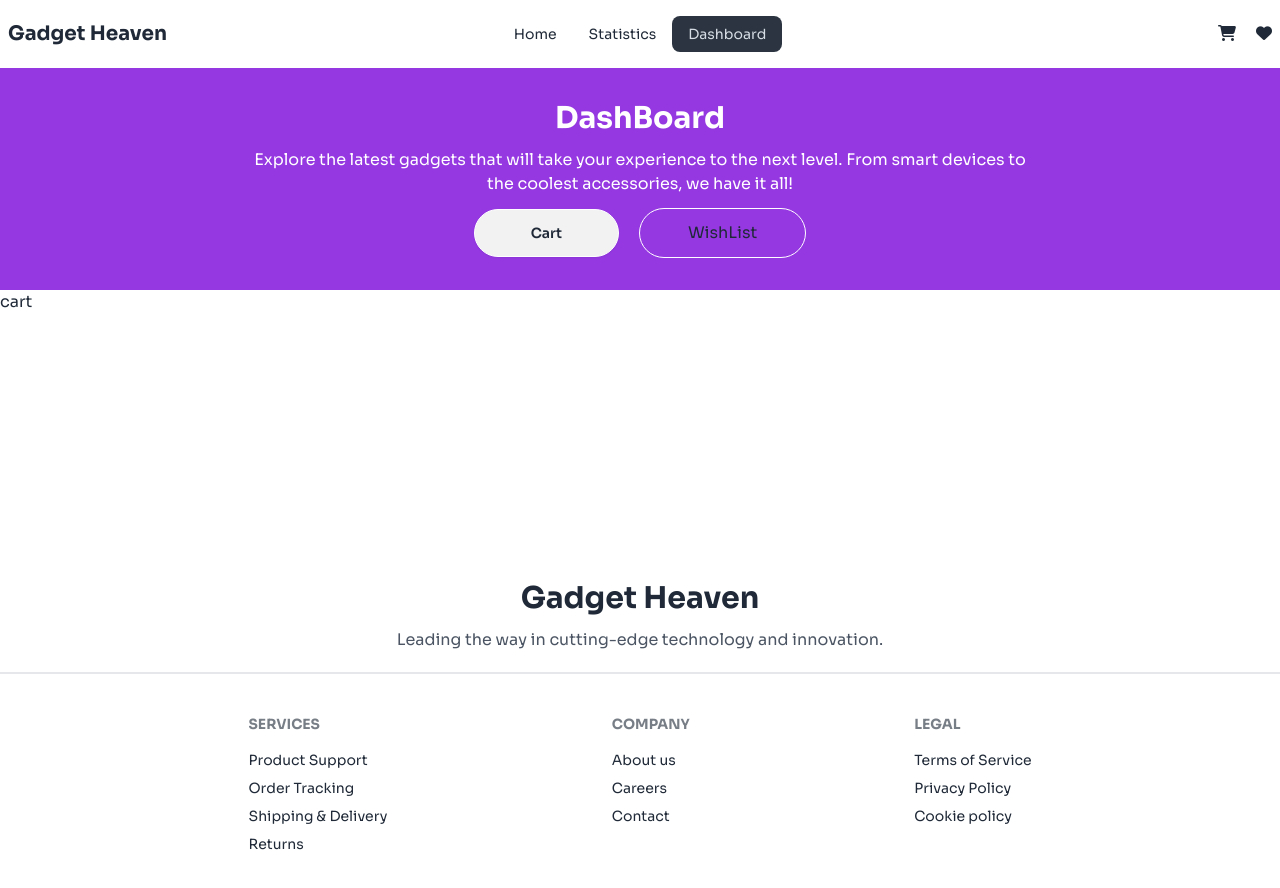
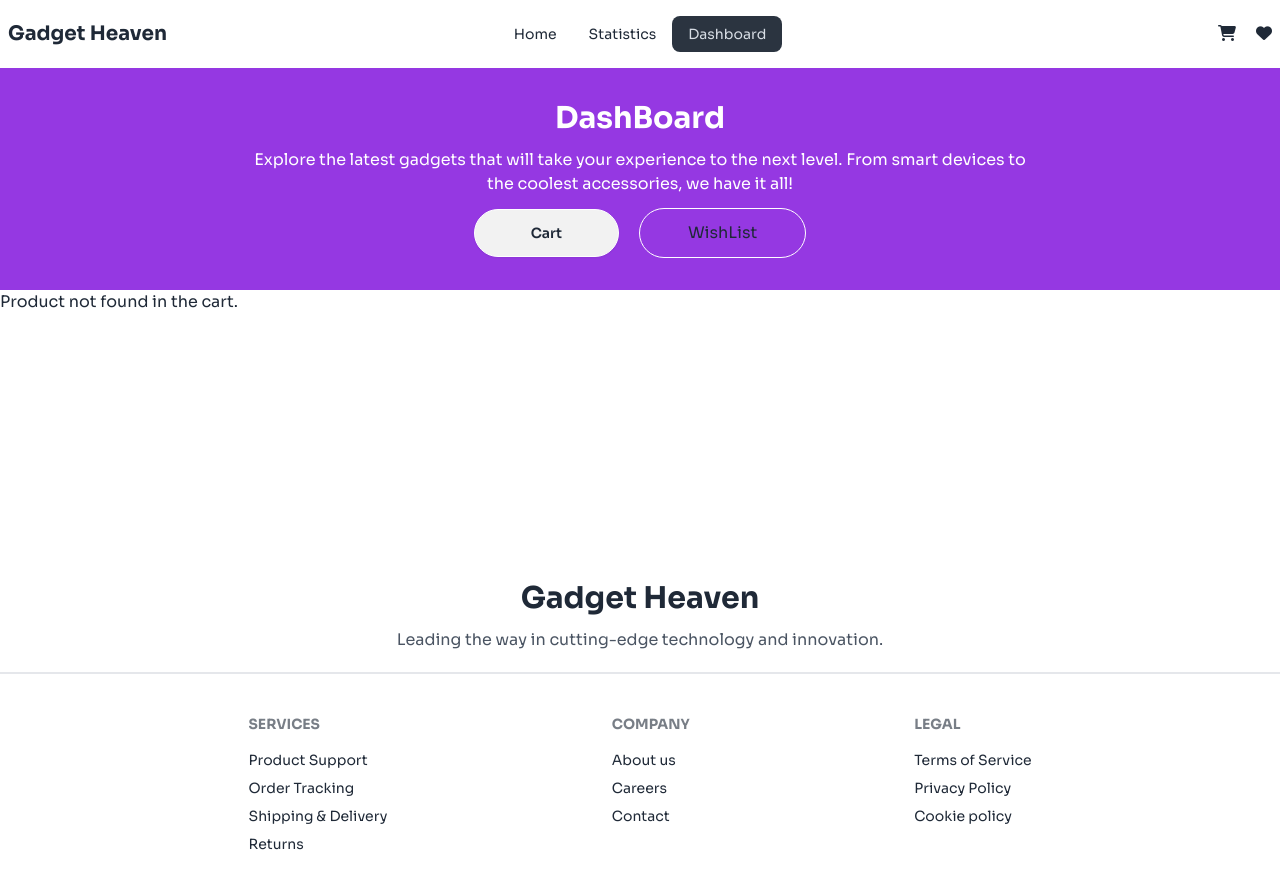
Before and after one commit to programming-hero-web-course-4/b10a8-gadget-heaven-istiak19, a React (Vite) app: page /dashboard in a window 1280 px wide. Shown: the top 888 px of the page. Built offline with nearby package versions, Linux system fonts and the light colour scheme.

Commit message:
ninth commit

```diff
--- a/src/Components/Cart/Cart.jsx
+++ b/src/Components/Cart/Cart.jsx
@@ -1,7 +1,40 @@
+import { useContext, useEffect, useState } from "react";
+import { CartContext } from "../MainLayout/MainLayout";
+
 const Cart = () => {
+    const [cart, setCart] = useContext(CartContext);
+    const [products, setProducts] = useState([]);
+
+    useEffect(() => {
+        fetch('../products.json')
+            .then(res => res.json())
+            .then(data => setProducts(data))
+    }, []);
+
+    const findProduct = [...products].find(p => p.product_id === cart);
+
+    if (!findProduct) {
+        return <p>Product not found in the cart.</p>;
+    }
+
+    const { description, price, category, product_image, product_id, product_title } = findProduct;
+
     return (
         <div>
-            <h2>cart</h2>
+            <div className="shadow-lg mt-10 rounded-lg">
+                <div className="flex gap-5 flex-col lg:flex-row p-6">
+                    <img
+                        src={product_image}
+                        alt={product_title}
+                        className="max-w-sm rounded-lg shadow-2xl w-48 h-28"
+                    />
+                    <div className="space-y-4">
+                        <h1 className="text-2xl font-semibold">{product_title}</h1>
+                        <p className="text-xs text-gray-500">{description}</p>
+                        <p>Price: ${price}</p>
+                    </div>
+                </div>
+            </div>
         </div>
     );
 };
--- a/src/Components/DashBoard/DashBoard.jsx
+++ b/src/Components/DashBoard/DashBoard.jsx
@@ -3,20 +3,22 @@ import Cart from "../Cart/Cart";
 import WishList from "../WishList/WishList";
 
 const DashBoard = () => {
-    const [value,setValue]=useState(true)
+    const [value, setValue] = useState(true)
     return (
         <div>
             <div className="bg-[#9538E2] text-center space-y-3 py-8">
                 <h2 className="text-3xl text-white font-bold">DashBoard</h2>
                 <p className="text-white">Explore the latest gadgets that will take your experience to the next level. From smart devices to <br /> the coolest accessories, we have it all!</p>
                 <div>
-                    <button onClick={()=>setValue(true)} className={`border border-white py-3 px-14 rounded-full mr-5 ${value?'btn':'bg-[#9538E2]'}`}>Cart</button>
-                    <button onClick={()=>setValue(false)} className={`border border-white py-3 px-12 rounded-full ${value?'bg-[#9538E2]':'btn'}`}>WishList</button>
+                    <button onClick={() => setValue(true)} className={`border border-white py-3 px-14 rounded-full mr-5 ${value ? 'btn' : 'bg-[#9538E2]'}`}>Cart</button>
+                    <button onClick={() => setValue(false)} className={`border border-white py-3 px-12 rounded-full ${value ? 'bg-[#9538E2]' : 'btn'}`}>WishList</button>
                 </div>
             </div>
-            {
-                value?<Cart></Cart>:<WishList></WishList>
-            }
+            <div className="max-w-7xl mx-auto">
+                {
+                    value ? <Cart></Cart> : <WishList></WishList>
+                }
+            </div>
         </div>
     );
 };
--- a/src/Components/MainLayout/MainLayout.jsx
+++ b/src/Components/MainLayout/MainLayout.jsx
@@ -1,15 +1,21 @@
 import { Outlet } from "react-router-dom";
 import Footer from "../Footer/Footer";
 import NavBar from "../NavBar/NavBar";
+import { createContext, useState } from "react";
+
+export const CartContext = createContext([])
 
 const MainLayout = () => {
+    const [cart, setCart] = useState([])
     return (
         <div>
-            <NavBar></NavBar>
-            <div className="min-h-[calc(100vh-288px)]">
-                <Outlet></Outlet>
-            </div>
-            <Footer></Footer>
+            <CartContext.Provider value={[cart,setCart]}>
+                <NavBar></NavBar>
+                <div className="min-h-[calc(100vh-288px)]">
+                    <Outlet></Outlet>
+                </div>
+                <Footer></Footer>
+            </CartContext.Provider>
         </div>
     );
 };
--- a/src/Components/ProductDetails/ProductDetails.jsx
+++ b/src/Components/ProductDetails/ProductDetails.jsx
@@ -1,7 +1,9 @@
-import { useEffect, useState } from "react";
+import { useContext, useEffect, useState } from "react";
 import { useLoaderData, useParams } from "react-router-dom";
+import { CartContext } from "../MainLayout/MainLayout";
 
 const ProductDetails = () => {
+    const [cart,setCart]=useContext(CartContext)
     const { id } = useParams()
     const idIn = parseInt(id)
     const data = useLoaderData()
@@ -35,7 +37,7 @@ const ProductDetails = () => {
                         </div>
                         <p className="bg-gray-300 rounded-full px-1 py-2">{rating}</p>
                     </div>
-                    <button className="btn bg-[#9538E2] text-white rounded-full mr-5">Add To Card <i className="fa-solid fa-cart-shopping"></i></button>
+                    <button onClick={()=>setCart(product_id)} className="btn bg-[#9538E2] text-white rounded-full mr-5">Add To Card <i className="fa-solid fa-cart-shopping"></i></button>
                     <button className="btn border border-black rounded-full">
                         <i className="fa-solid fa-heart"></i>
                     </button>
```
